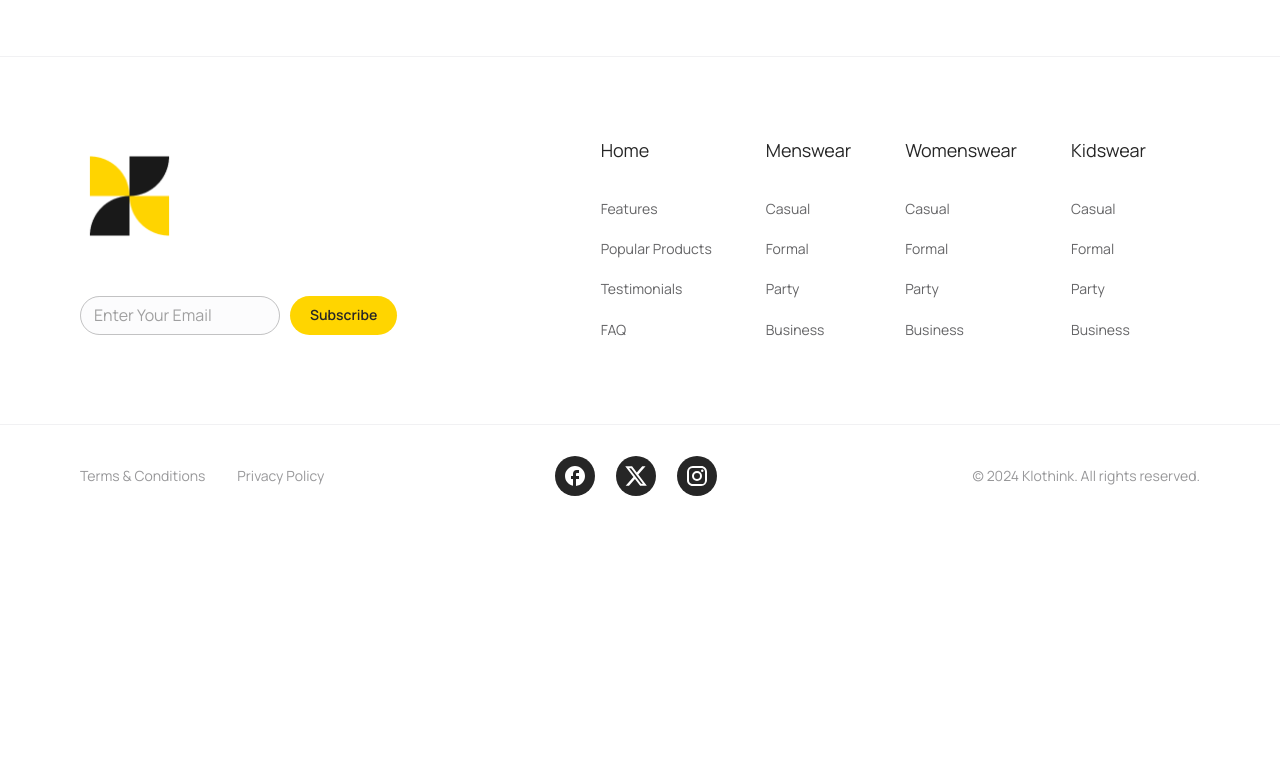
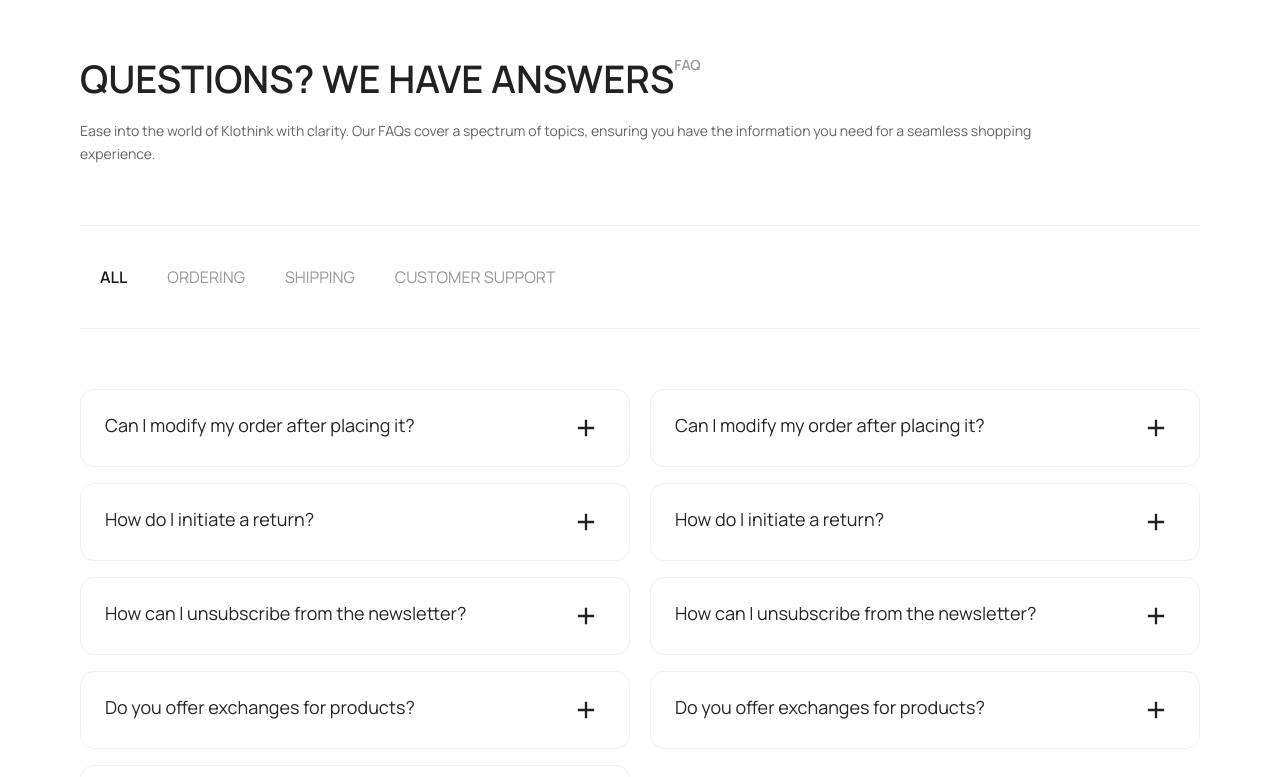
Before and after one commit to gabriel-victor933/project-front-ecommerce, a React (Vite) app: page / in a window 1280 px wide. Shown: the part 3460-4237 px from the top of the page. Before the commit the page ends 3987 px from the top, so only its background shows below. Built offline with nearby package versions, Linux system fonts and the light colour scheme.

Commit message:
feat: questions section

```diff
--- /dev/null
+++ b/src/components/home/QuestionsCard.jsx
@@ -0,0 +1,47 @@
+import { useState } from "react"
+import { Box, Typography } from '@mui/material'
+import AddIcon from '@mui/icons-material/Add';
+
+// eslint-disable-next-line react/prop-types
+export default function QuestionsCard({ question, answer }) {
+
+    const [showAnswer, setShowAnswer] = useState(false)
+
+    return (
+        <Box
+            sx={{
+                bgcolor: showAnswer ? 'white.99': 'absolute.white',
+                width: '100%',
+                border: '1px solid #F1F1F3',
+                borderRadius: '14px',
+                p: { xl: '30px', md: '24px', xs: '20px' },
+                display: 'grid',
+                gridTemplateColumns: '13fr 1fr',
+                gap: { xl: '50px', xs: '40px' },
+                position: 'relative',
+            }}
+        >
+            <Typography
+                variant="h4"
+                color='grey.15'
+            >
+                {question}
+            </Typography>
+            <AddIcon
+                onClick={() => setShowAnswer(!showAnswer)}
+                sx={{
+                    fontSize: '28px',
+                    cursor: 'pointer',
+                    transform: showAnswer ? 'rotate(45deg)' : ''
+                }}
+            />
+            {showAnswer && (<Typography
+                variant="h6"
+                color='grey.30'
+            >
+                {answer}
+            </Typography>)}
+        </Box>
+
+    )
+}
--- a/src/pages/Home.jsx
+++ b/src/pages/Home.jsx
@@ -1,6 +1,7 @@
 import DiscoverFashion from "../sections/home/DiscoverFashion";
 import Experience from "../sections/home/Experience";
 import MainProduct from "../sections/home/MainProduct";
+import Questions from "../sections/home/Questions";
 import Testimonials from "../sections/home/Testimonials";
 
 export default function Home(){
@@ -11,6 +12,7 @@ export default function Home(){
             <DiscoverFashion />
             <Experience />
             <Testimonials />
+            <Questions />
         </>
     )
 }
--- /dev/null
+++ b/src/sections/home/Questions.jsx
@@ -0,0 +1,150 @@
+import { Grid2, Box, Typography, Button } from "@mui/material";
+import { useState } from "react";
+import QuestionsCard from "../../components/home/QuestionsCard";
+
+//TODO: remover essas questions depois
+const questions = [
+    {
+        question: 'Can I modify my order after placing it?',
+        answer: 'Ordering is easy! Simply browse our website, add items to your cart, and proceed to checkout. Follow the prompts to enter your details and complete your purchase.',
+    },
+    {
+        question: 'How do I initiate a return?',
+        answer: 'Ordering is easy! Simply browse our website, add items to your cart, and proceed to checkout. Follow the prompts to enter your details and complete your purchase.',
+    },
+    {
+        question: 'How can I unsubscribe from the newsletter?',
+        answer: 'Ordering is easy! Simply browse our website, add items to your cart, and proceed to checkout. Follow the prompts to enter your details and complete your purchase.',
+    },
+    {
+        question: 'Do you offer exchanges for products?',
+        answer: 'Ordering is easy! Simply browse our website, add items to your cart, and proceed to checkout. Follow the prompts to enter your details and complete your purchase.',
+    },
+    {
+        question: 'How can I place an order on Klothink?',
+        answer: 'Ordering is easy! Simply browse our website, add items to your cart, and proceed to checkout. Follow the prompts to enter your details and complete your purchase.',
+    },
+    {
+        question: 'What payment methods do you accept?',
+        answer: 'Ordering is easy! Simply browse our website, add items to your cart, and proceed to checkout. Follow the prompts to enter your details and complete your purchase.',
+    },
+    {
+        question: 'How can I track my order?',
+        answer: 'Ordering is easy! Simply browse our website, add items to your cart, and proceed to checkout. Follow the prompts to enter your details and complete your purchase.',
+    },
+    {
+        question: 'What is your shipping policy?',
+        answer: 'Ordering is easy! Simply browse our website, add items to your cart, and proceed to checkout. Follow the prompts to enter your details and complete your purchase.',
+    },
+    {
+        question: 'Are there any additional fees for returns?',
+        answer: 'Ordering is easy! Simply browse our website, add items to your cart, and proceed to checkout. Follow the prompts to enter your details and complete your purchase.',
+    },
+    {
+        question: 'How do I create an account on Klothink?',
+        answer: 'Ordering is easy! Simply browse our website, add items to your cart, and proceed to checkout. Follow the prompts to enter your details and complete your purchase.',
+    },
+    {
+        question: 'Can I change my account information?',
+        answer: 'Ordering is easy! Simply browse our website, add items to your cart, and proceed to checkout. Follow the prompts to enter your details and complete your purchase.',
+    },
+    {
+        question: 'Are my personal details secure on Klothink?',
+        answer: 'Ordering is easy! Simply browse our website, add items to your cart, and proceed to checkout. Follow the prompts to enter your details and complete your purchase.',
+    },
+]
+
+export default function Questions(){
+
+    const [category, setCategory] = useState('ALL')
+
+
+    return (
+        <Grid2
+            mb={{ md: '150px', xs: '75px' }}
+            display='flex'
+            flexDirection='column'
+            gap={{xs: '40px', md: '60px', xl: '80px'}}
+        >
+            <Grid2
+                display='flex'
+                flexDirection={'column'}
+                gap={{xl: '36px', md: '20px', xs: '16px'}}
+            >
+                <Box
+                    sx={{
+                        display: 'flex',
+                        flexDirection: {xs: 'column-reverse',md: 'row'},
+                    }}
+                >
+                    <Typography variant='h1'>
+                        QUESTIONS? WE HAVE ANSWERS
+                    </Typography>
+                    <Typography variant='h5' color='grey.60'>
+                        FAQ
+                    </Typography>
+                </Box>
+                <Typography variant='h6' color='grey.40' sx={{width: {md: '85%', xs: '100%'}}}>
+                    Ease into the world of Klothink with clarity. Our FAQs cover a spectrum of topics,
+                    ensuring you have the information you need for a seamless shopping experience.
+                </Typography>
+            </Grid2>
+            <Grid2
+                sx={{
+                    borderTop: '1px solid #F1F1F3',
+                    borderBottom: '1px solid #F1F1F3',
+                    py: {xl: '40px', md: '30px', xs: '20px'}
+                }}
+            >
+                {['ALL', 'ORDERING', 'SHIPPING', 'CUSTOMER SUPPORT'].map((item, i) => (
+                        <Button
+                            key={i}
+                            variant="text"
+                            color={category === item ? 'secondary' : 'primary'}
+                            onClick={() => setCategory(item)}
+                        >
+                            {item}
+                        </Button>
+                    ))}
+            </Grid2>
+            <Grid2
+                sx={{
+                    display: 'grid',
+                    gridTemplateColumns: {xl: '1fr 1fr 1fr', md: '1fr 1fr', xs: '1fr'},
+                    rowGap: {xl: '20px', md: '16px', xs: '16px'},
+                    columnGap: {xl: '30px', md: '20px'},
+                    justifyContent: 'start',
+                    alignItems: 'start'
+                }}
+            >
+                <Grid2
+                    sx={{
+                        display: 'grid',
+                        gridTemplateColumns: '1fr',
+                        rowGap: {xl: '20px', md: '16px', xs: '16px'},
+                    }}
+                >
+                    {questions.slice(0,4).map((question, i) => <QuestionsCard key={i} {...question}/>)}
+                </Grid2>
+                <Grid2
+                    sx={{
+                        display: 'grid',
+                        gridTemplateColumns: '1fr',
+                        rowGap: {xl: '20px', md: '16px', xs: '16px'},
+                    }}
+                >
+                    {questions.slice(0,4).map((question, i) => <QuestionsCard key={i} {...question}/>)}
+                </Grid2>
+                <Grid2
+                    sx={{
+                        display: 'grid',
+                        gridTemplateColumns: '1fr',
+                        rowGap: {xl: '20px', md: '16px', xs: '16px'},
+                    }}
+                >
+                    {questions.slice(0,4).map((question, i) => <QuestionsCard key={i} {...question}/>)}
+                </Grid2>
+            </Grid2>
+        </Grid2>
+    )
+}
```
